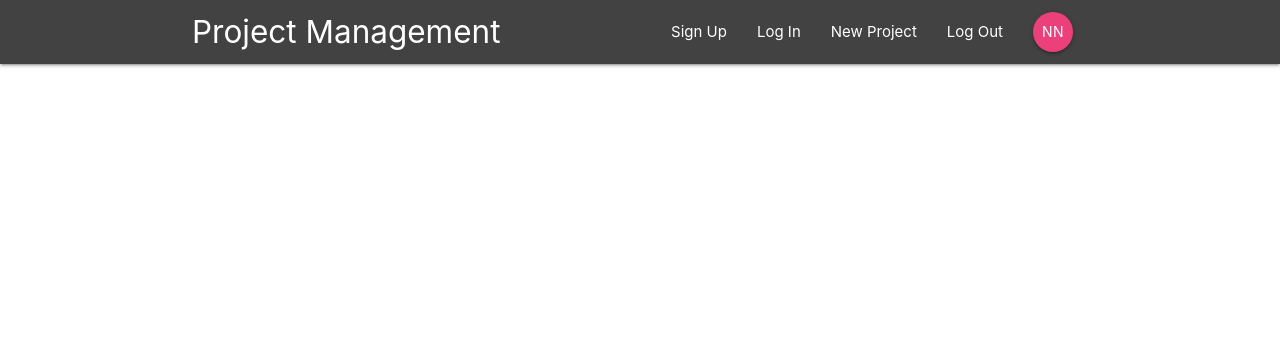
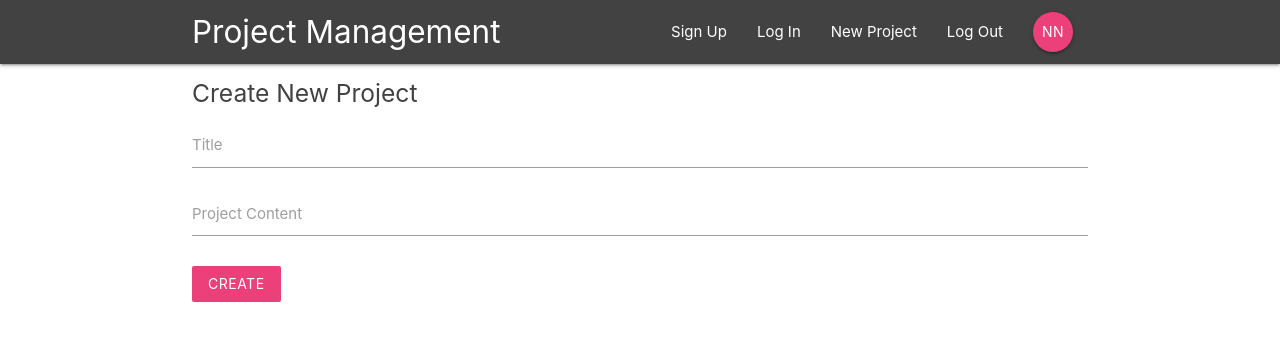
Before and after one commit to TobiOladoja/react-projectmanagement, a React (Create React App) app: page /create in a window 1280 px wide. Shown: the top 340 px of the page. Built offline with nearby package versions, Linux system fonts and the light colour scheme.

Commit message:
Create Project component done 70%, with console log testing

```diff
--- a/src/App.js
+++ b/src/App.js
@@ -5,6 +5,7 @@
 import ProjectDetails from './components/projects/ProjectDetails';
 import SignIn from './components/auth/SignIn';
 import SignUp from './components/auth/SignUp';
+import CreateProject from './components/projects/CreateProject';
 
 export default class App extends Component {
   render() {
@@ -18,6 +19,7 @@
             <Route path='/project/:id' component={ProjectDetails} />
             <Route path='/signin' component={SignIn} />
             <Route path='/signup' component={SignUp} />
+            <Route path='/create' component={CreateProject} />
           </Switch>
         </div>
       </BrowserRouter>
--- a/src/components/projects/CreateProject.js
+++ b/src/components/projects/CreateProject.js
@@ -0,0 +1,50 @@
+import React, { Component } from 'react';
+
+export class CreateProject extends Component {
+  state = {
+    title: '',
+    content: ''
+  };
+  handleChange = e => {
+    //   Update property - target id, so if it targets email then email will update,
+    //   if password then password will be updated. Whichever input the user types into
+    // will update. and use e.target.value so we can update the state with the value with
+    //   whatever the target element is being changed with.
+    this.setState({
+      [e.target.id]: e.target.value
+    });
+  };
+  handleSubmit = e => {
+    //   prevent default action of form being submitted and page being refreshed when pressed enter.container
+    // console log logs in whats been done in handleChange as it updates state.
+    e.preventDefault();
+    console.log(this.state);
+  };
+  render() {
+    return (
+      // Contain all material in a central column
+      <div className='container'>
+        <form onSubmit={this.handleSubmit} className='white'>
+          <h5 className='grey-text text-darken-3'>Create New Project</h5>
+          <div className='input-field'>
+            <label htmlFor='title'>Title</label>
+            <input type='text' id='title' onChange={this.handleChange} />
+          </div>
+          <div className='input-field'>
+            <label htmlFor='content'>Project Content</label>
+            <textarea
+              id='content'
+              className='materialize-textarea'
+              onChange={this.handleChange}
+            ></textarea>
+          </div>
+          <div className='input-field'>
+            <button className='btn pink lighten-1 z-depth-0'>Create</button>
+          </div>
+        </form>
+      </div>
+    );
+  }
+}
+
+export default CreateProject;
```
